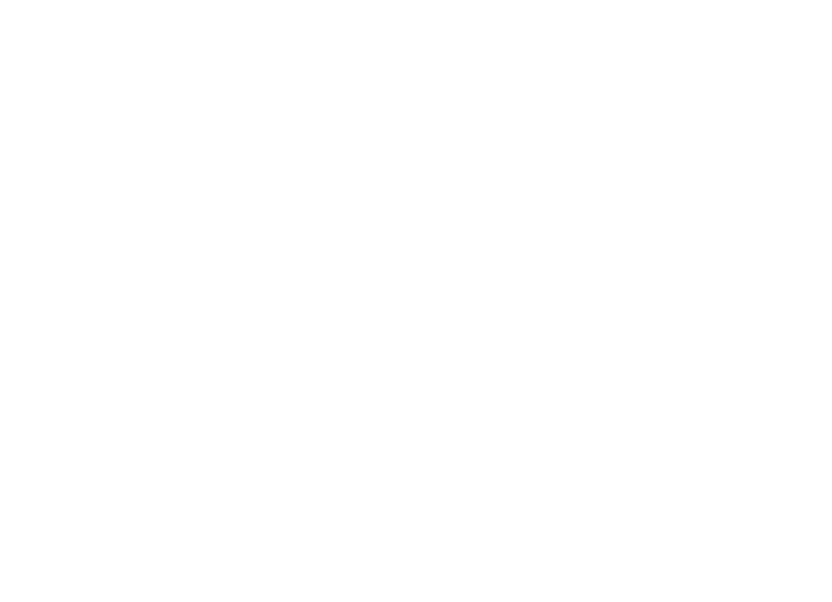
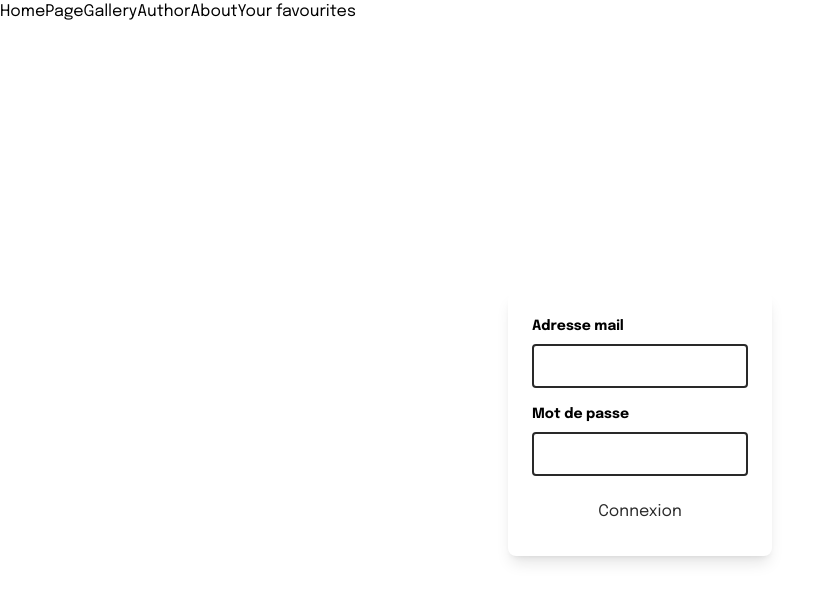
Before and after one commit to WildCodeSchool/2023-03-JS-Remote-Wild_Impact_P3_AFAC974, a React (Vite) app in the folder frontend/: page /auth/connexion in a window 1280 px wide. Before the commit this address had no page. Shown: the top 602 px of the page, without its empty margins (0-832 px from the left). Built offline with nearby package versions, Linux system fonts and the light colour scheme.

Commit message:
hotfix auth avec sécurisation de la page admin et redirection

```diff
--- a/frontend/src/App.jsx
+++ b/frontend/src/App.jsx
@@ -8,7 +8,6 @@
 import Author from "./pages/Author";
 import About from "./pages/About";
 import UserSubscription from "./pages/UserSubscription";
-import UserLogin from "./pages/UserLogin";
 import UserProfile from "./pages/UserProfile";
 import UserFavourites from "./pages/UserFavourites";
 
@@ -36,12 +35,11 @@
           <Route path="author" element={<Author />} />
           <Route path="about" element={<About />} />
           <Route path="subscription" element={<UserSubscription />} />
-          <Route path="login" element={<UserLogin />} />
           <Route path="profile" element={<UserProfile />} />
           <Route path="favourites" element={<UserFavourites />} />
+          <Route path="auth/connexion" element={<Auth />} />
         </Route>
         <Route path="/admin" element={<AdminLayout />}>
-          <Route path="auth/connexion" element={<Auth />} />
           <Route path="" element={<WorksAdmin />} />
           <Route path="articles" element={<ArticlesAdmin />} />
           <Route path="biographies" element={<BiographiesAdmin />} />
--- a/frontend/src/contexts/UserContexts.jsx
+++ b/frontend/src/contexts/UserContexts.jsx
@@ -6,7 +6,7 @@
 export const useCurrentUser = () => useContext(CurrentUserContext);
 
 export function CurrentUserProvider({ children }) {
-  const [user, setUser] = useState("");
+  const [user, setUser] = useState();
 
   const contextValue = useMemo(() => ({ user, setUser }), [user, setUser]);
 
--- a/frontend/src/pages/Auth.jsx
+++ b/frontend/src/pages/Auth.jsx
@@ -19,9 +19,9 @@
     event.preventDefault();
     try {
       const log = await connexion.post("/login", userToLog);
-      setUser(log.msg);
+      setUser(log);
       setTimeout(() => {
-        navigate("/");
+        navigate("/admin");
       }, 1000);
     } catch (error) {
       console.error(error);
--- a/frontend/src/pages/UserLogin.jsx
+++ /dev/null
@@ -1,7 +0,0 @@
-import React from "react";
-
-function UserLogin() {
-  return <div>UserLogin</div>;
-}
-
-export default UserLogin;
--- a/frontend/src/pages/layout/AdminLayout.jsx
+++ b/frontend/src/pages/layout/AdminLayout.jsx
@@ -1,15 +1,20 @@
 import React from "react";
-import { Outlet } from "react-router-dom";
+import { Outlet, Navigate } from "react-router-dom";
 import NavBarAdmin from "../../components/NavBarAdmin";
+import { useCurrentUser } from "../../contexts/UserContexts";
 
 function AdminLayout() {
-  return (
-    <div className="flex">
-      <NavBarAdmin />
+  const { user } = useCurrentUser();
 
-      <Outlet />
-    </div>
-  );
+  if (user?.admin) {
+    return (
+      <div className="flex">
+        <NavBarAdmin />
+        <Outlet />
+      </div>
+    );
+  }
+  return <Navigate to="/" replace />;
 }
 
 export default AdminLayout;
```
